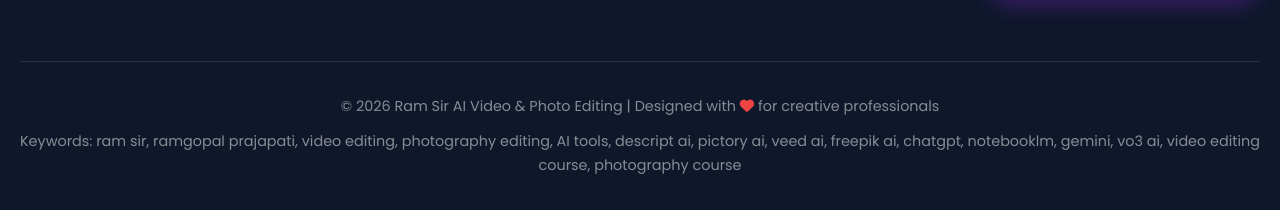
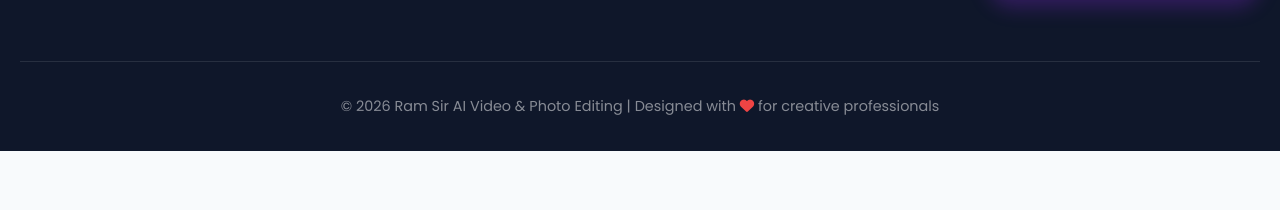
Before and after one commit to Ramgopal-Prajapati/videophotoroadmap, a plain HTML site: page index.html in a window 1280 px wide. Shown: the part 10005-10215 px from the top of the page. After the commit the page ends 10156 px from the top, so only its background shows below. Drawn offline with nearby package versions, Linux system fonts and the light colour scheme.

Commit message:
Update index.html

```diff
--- a/index.html
+++ b/index.html
@@ -2115,9 +2115,7 @@
 
             <div class="copyright">
                 <p>&copy; 2026 Ram Sir AI Video & Photo Editing | Designed with <i class="fas fa-heart" style="color: #ef4444;"></i> for creative professionals</p>
-                <p style="margin-top: 10px;">Keywords: ram sir, ramgopal prajapati, video editing, photography editing, AI tools, descript ai, pictory ai, veed ai, freepik ai, chatgpt, notebooklm, gemini, vo3 ai, video editing course, photography course</p>
-            </div>
-        </div>
+
     </footer>
 
     <!-- Back to Top Button -->
```
